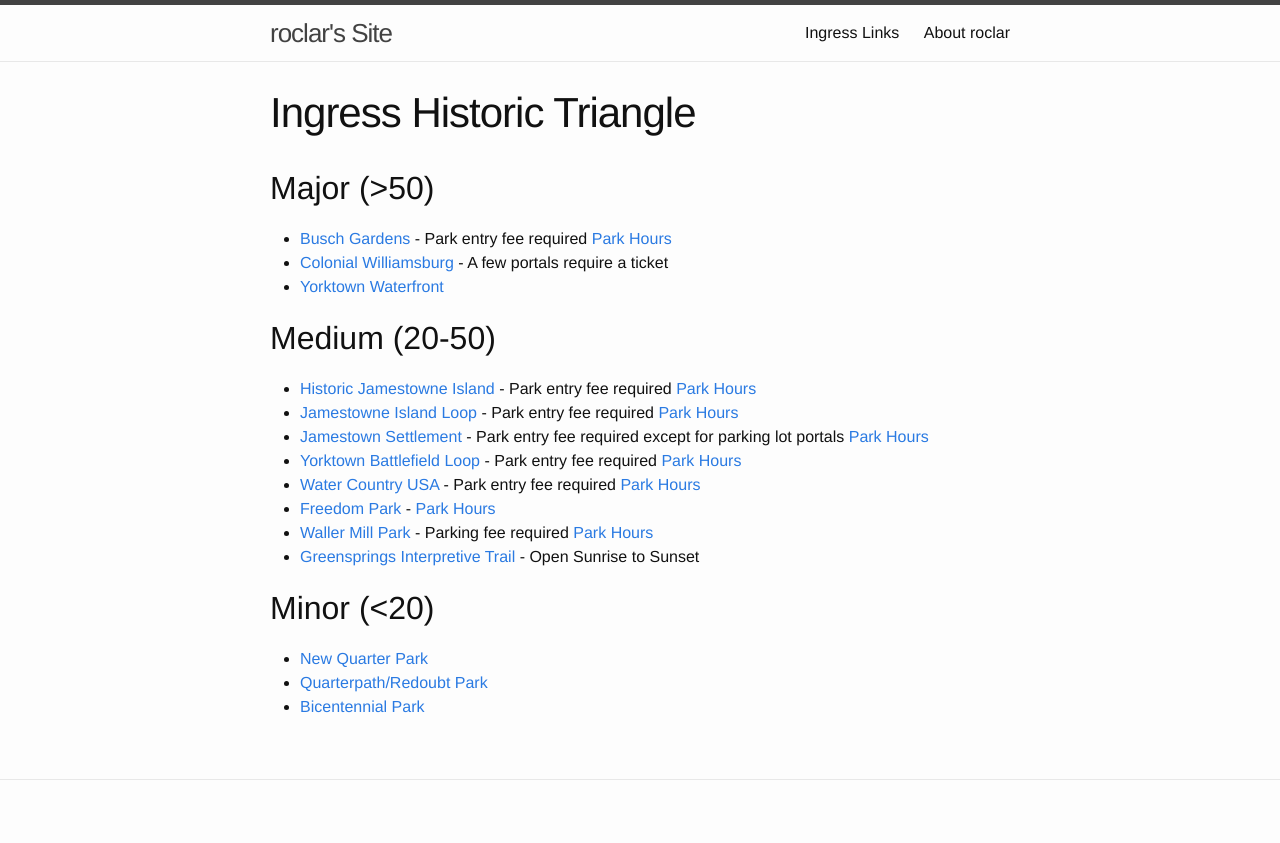
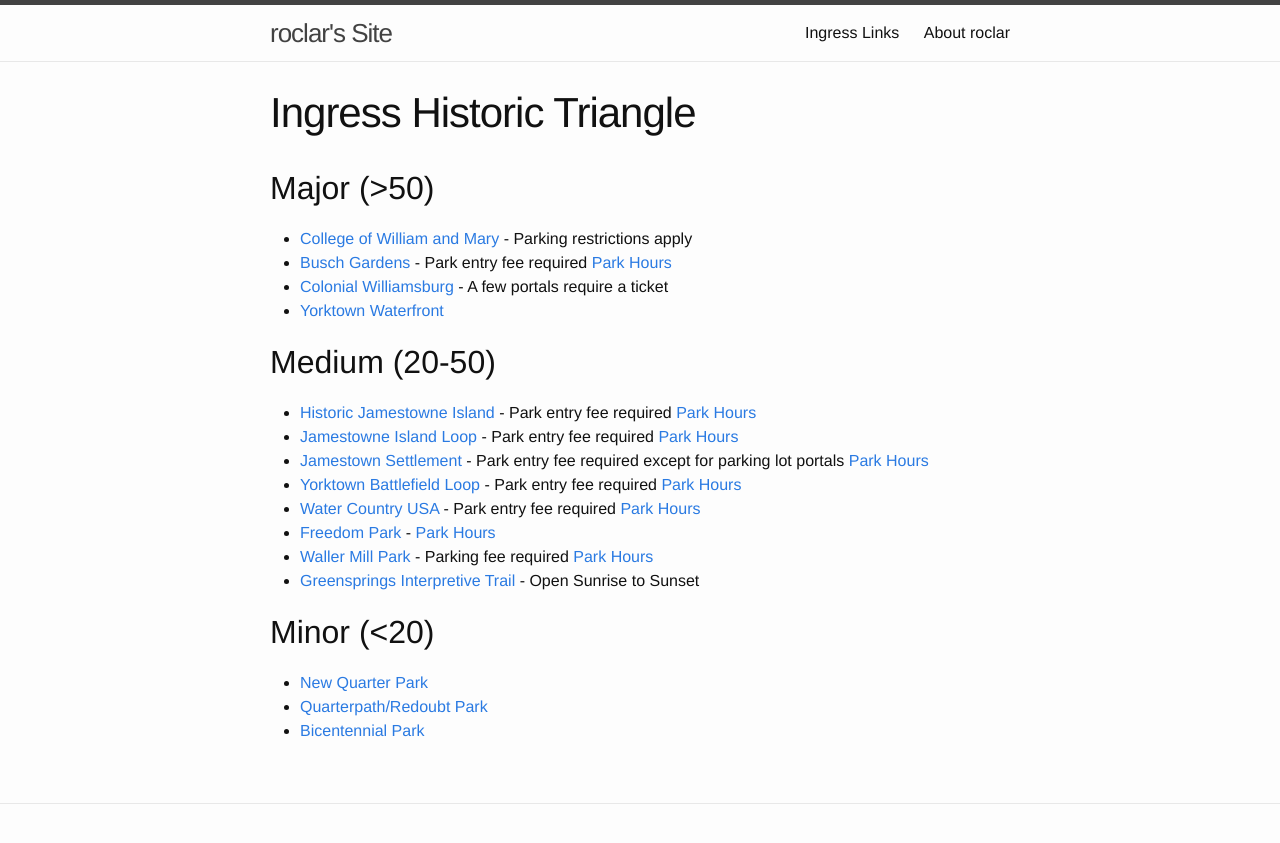
Before and after one commit to roclar/roclar.github.io, a Jekyll site: the page built from ingressHT.md, in a window 1280 px wide. Shown: the top 843 px of the page. Built offline with Jekyll 4.4.1, drawn with Linux system fonts in a browser that asks for light colours.

Commit message:
Added William and Mary

```diff
--- a/ingressHT.md
+++ b/ingressHT.md
@@ -6,6 +6,7 @@
 
 ## Major (>50)
 
+- [College of William and Mary](https://www.ingress.com/intel?ll=37.2709,-76.70755&z=17&pll=37.2709,-76.70755) - Parking restrictions apply
 - [Busch Gardens](https://www.ingress.com/intel?ll=37.236624,-76.646504&z=17&pll=37.236624,-76.646504) - Park entry fee required [Park Hours](https://seaworldparks.com/en/buschgardens-williamsburg/park-info/park-hours?from=Top_Nav)
 - [Colonial Williamsburg](https://www.ingress.com/intel?ll=37.27156,-76.693314&z=17&pll=37.27156,-76.693314) - A few portals require a ticket
 - [Yorktown Waterfront](https://www.ingress.com/intel?ll=37.236009,-76.50917&z=17&pll=37.236009,-76.50917)
```
